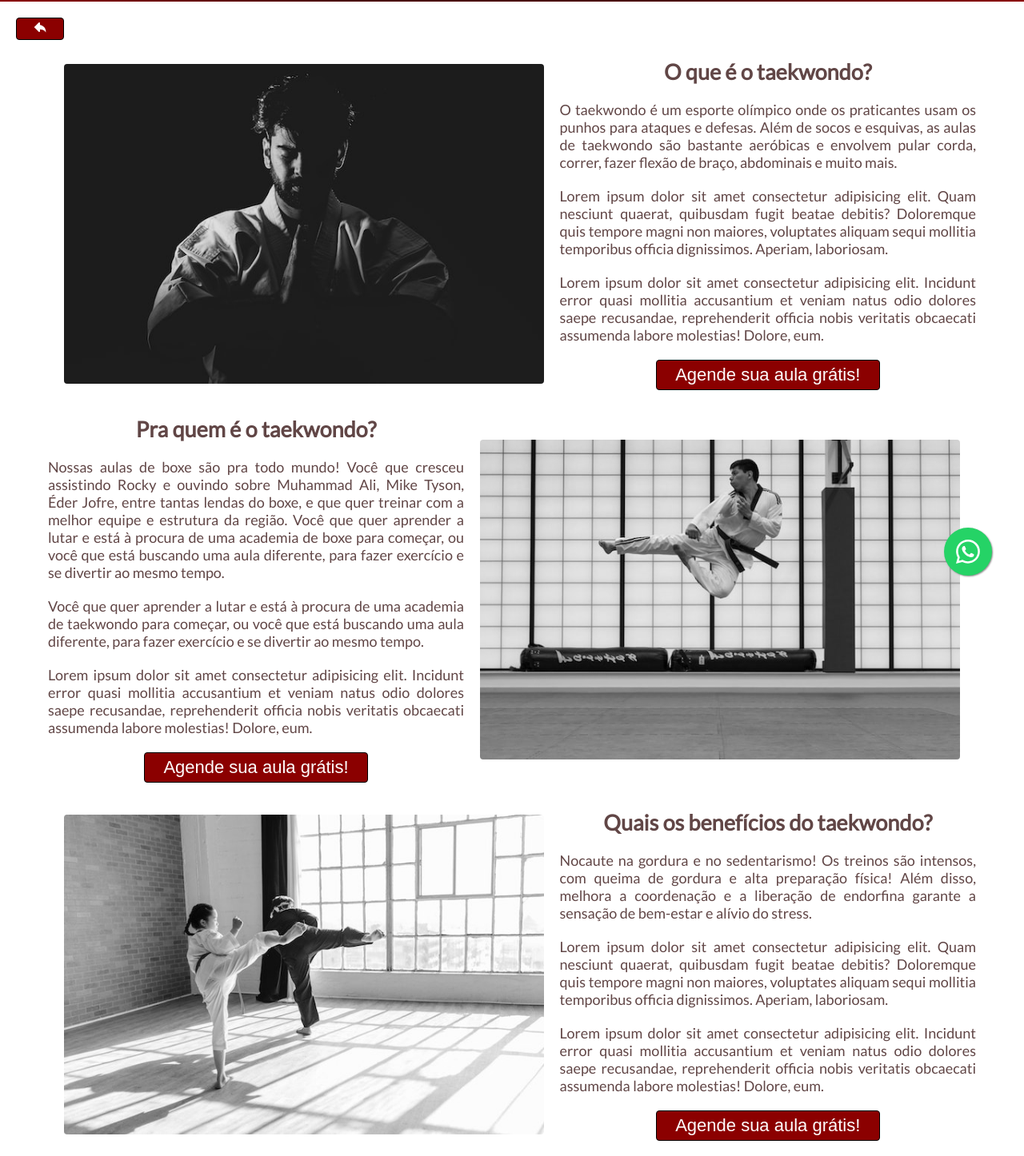
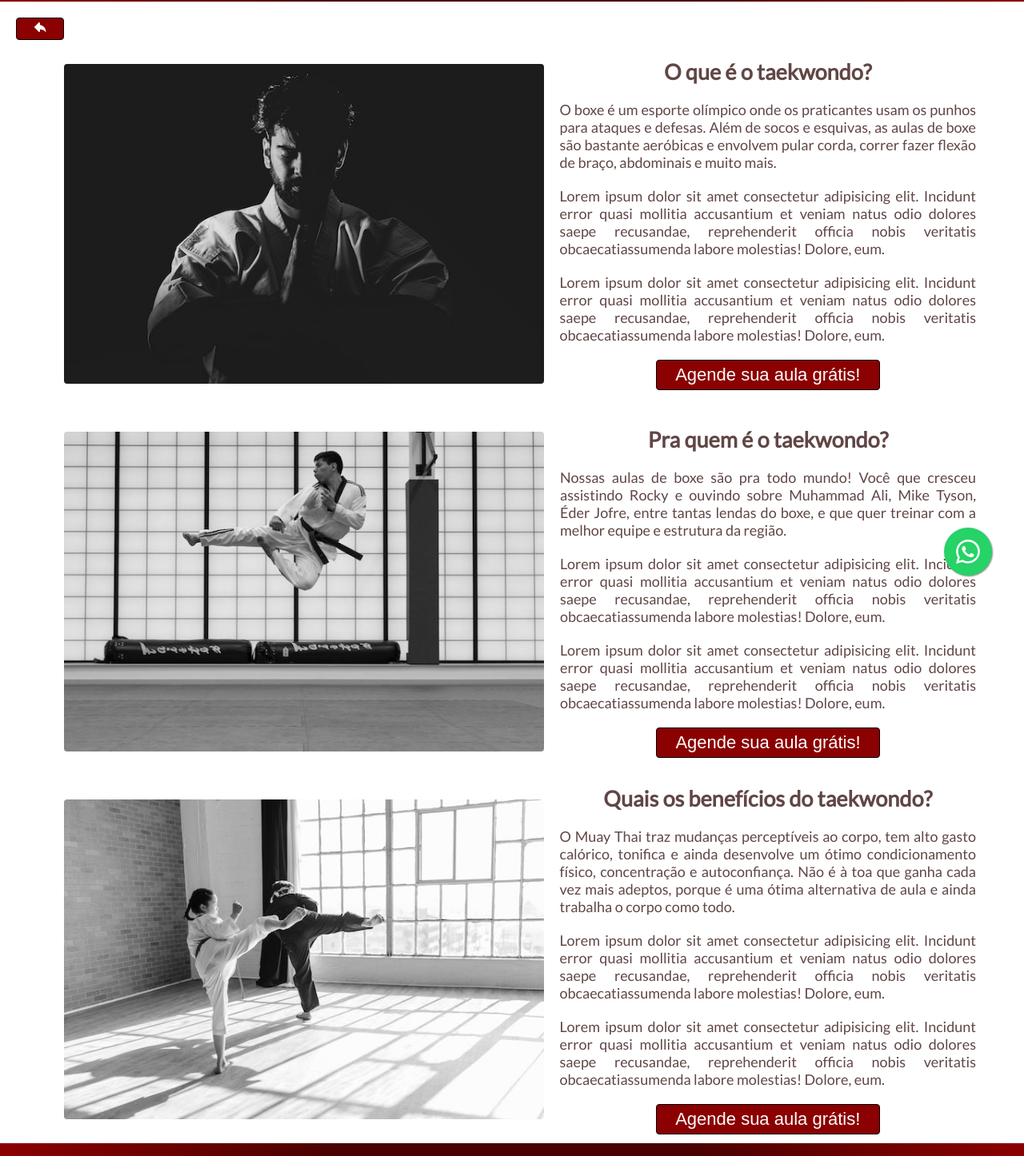
Before and after one commit to htamagnus/Site-Naja-Muay-Thai, a React (Create React App) app: page /taekwondo in a window 1280 px wide. Shown: the part 60-1506 px from the top of the page at 80% size. Built offline with nearby package versions, Linux system fonts and the light colour scheme; a web font is replaced by a local one.

Commit message:
refatoracao-com-array-map-taekwondo

```diff
--- a/src/pages/Taekwondo/Taekwondo.jsx
+++ b/src/pages/Taekwondo/Taekwondo.jsx
@@ -9,6 +9,38 @@ import { TiArrowBack } from "react-icons/ti";
 import { Link } from "react-router-dom";
 
 export default function MuayThai() {
+  const dadosTaekwondo = [
+    {
+      id: "1",
+      image: FotoTaekwondo,
+      title: "O que é o taekwondo?",
+      text: "O boxe é um esporte olímpico onde os praticantes usam os punhos para ataques e defesas. Além de socos e esquivas, as aulas de boxe são bastante aeróbicas e envolvem pular corda, correr fazer flexão de braço, abdominais e muito mais.",
+      text2:
+        "Lorem ipsum dolor sit amet consectetur adipisicing elit. Incidunt error quasi mollitia accusantium et veniam natus odio dolores saepe recusandae, reprehenderit officia nobis veritatis obcaecatiassumenda labore molestias! Dolore, eum.",
+      text3:
+        "Lorem ipsum dolor sit amet consectetur adipisicing elit. Incidunt error quasi mollitia accusantium et veniam natus odio dolores saepe recusandae, reprehenderit officia nobis veritatis obcaecatiassumenda labore molestias! Dolore, eum.",
+    },
+    {
+      id: "2",
+      image: FotoTaekwondo2,
+      title: "Pra quem é o taekwondo?",
+      text: "Nossas aulas de boxe são pra todo mundo! Você que cresceu assistindo Rocky e ouvindo sobre Muhammad Ali, Mike Tyson, Éder Jofre, entre tantas lendas do boxe, e que quer treinar com a melhor equipe e estrutura da região.",
+      text2:
+        "Lorem ipsum dolor sit amet consectetur adipisicing elit. Incidunt error quasi mollitia accusantium et veniam natus odio dolores saepe recusandae, reprehenderit officia nobis veritatis obcaecatiassumenda labore molestias! Dolore, eum.",
+      text3:
+        "Lorem ipsum dolor sit amet consectetur adipisicing elit. Incidunt error quasi mollitia accusantium et veniam natus odio dolores saepe recusandae, reprehenderit officia nobis veritatis obcaecatiassumenda labore molestias! Dolore, eum.",
+    },
+    {
+      id: "3",
+      image: FotoTaekwondo3,
+      title: "Quais os benefícios do taekwondo?",
+      text: "O Muay Thai traz mudanças perceptíveis ao corpo, tem alto gasto calórico, tonifica e ainda desenvolve um ótimo condicionamento físico, concentração e autoconfiança. Não é à toa que ganha cada vez mais adeptos, porque é uma ótima alternativa de aula e ainda trabalha o corpo como todo.",
+      text2:
+        "Lorem ipsum dolor sit amet consectetur adipisicing elit. Incidunt error quasi mollitia accusantium et veniam natus odio dolores saepe recusandae, reprehenderit officia nobis veritatis obcaecatiassumenda labore molestias! Dolore, eum.",
+      text3:
+        "Lorem ipsum dolor sit amet consectetur adipisicing elit. Incidunt error quasi mollitia accusantium et veniam natus odio dolores saepe recusandae, reprehenderit officia nobis veritatis obcaecatiassumenda labore molestias! Dolore, eum.",
+    },
+  ];
   return (
     <>
       <Texto texto="Taekwondo" />
@@ -17,98 +49,33 @@ export default function MuayThai() {
           <TiArrowBack />
         </button>
       </Link>
+      {dadosTaekwondo.map((data) => (
         <div className={styles.taekwondo}>
-        <img className={styles.taekwondo__foto} src={FotoTaekwondo} />
+          <img className={styles.taekwondo__foto} src={data.image} alt="depois"/>
           <section className={styles.taekwondo__textos}>
-          <h2 className={styles.taekwondo__titulo}>O que é o taekwondo?</h2>
+            <h2 className={styles.taekwondo__titulo}>{data.title}</h2>
             <p className={styles.taekwondo__paragrafo}>
-            O taekwondo é um esporte olímpico onde os praticantes usam os punhos
-            para ataques e defesas. Além de socos e esquivas, as aulas de
-            taekwondo são bastante aeróbicas e envolvem pular corda, correr,
-            fazer flexão de braço, abdominais e muito mais.
+              {data.text}
             </p>
             <p className={styles.taekwondo__paragrafo}>
-            Lorem ipsum dolor sit amet consectetur adipisicing elit. Quam
-            nesciunt quaerat, quibusdam fugit beatae debitis? Doloremque quis
-            tempore magni non maiores, voluptates aliquam sequi mollitia
-            temporibus officia dignissimos. Aperiam, laboriosam.
+              {data.text2}
             </p>
             <p className={styles.taekwondo__paragrafo}>
-            Lorem ipsum dolor sit amet consectetur adipisicing elit. Incidunt
-            error quasi mollitia accusantium et veniam natus odio dolores saepe
-            recusandae, reprehenderit officia nobis veritatis obcaecati
-            assumenda labore molestias! Dolore, eum.
+              {data.text3}
             </p>
-          <a href="https://wa.me/555198242196" target="_blank" rel="noreferrer">
+            <a
+              href="https://wa.me/555198242196"
+              target="_blank"
+              rel="noreferrer"
+            >
               <button className={styles.taekwondo__botao}>
                 Agende sua aula grátis!
               </button>
             </a>
           </section>
         </div>
+      ))}
 
-      <div className={styles.taekwondo}>
-        <section className={styles.taekwondo__textos}>
-          <h2 className={styles.taekwondo__titulo}>Pra quem é o taekwondo?</h2>
-          <p className={styles.taekwondo__paragrafo}>
-            Nossas aulas de boxe são pra todo mundo! Você que cresceu assistindo
-            Rocky e ouvindo sobre Muhammad Ali, Mike Tyson, Éder Jofre, entre
-            tantas lendas do boxe, e que quer treinar com a melhor equipe e
-            estrutura da região. Você que quer aprender a lutar e está à procura
-            de uma academia de boxe para começar, ou você que está buscando uma
-            aula diferente, para fazer exercício e se divertir ao mesmo tempo.
-          </p>
-          <p className={styles.taekwondo__paragrafo}>
-            Você que quer aprender a lutar e está à procura de uma academia de
-            taekwondo para começar, ou você que está buscando uma aula
-            diferente, para fazer exercício e se divertir ao mesmo tempo.
-          </p>
-          <p className={styles.taekwondo__paragrafo}>
-            Lorem ipsum dolor sit amet consectetur adipisicing elit. Incidunt
-            error quasi mollitia accusantium et veniam natus odio dolores saepe
-            recusandae, reprehenderit officia nobis veritatis obcaecati
-            assumenda labore molestias! Dolore, eum.
-          </p>
-          <a href="https://wa.me/555198242196" target="_blank" rel="noreferrer">
-          <button className={styles.taekwondo__botao}>
-            Agende sua aula grátis!
-          </button>
-          </a>
-        </section>
-        <img id={styles.esconder} className={styles.taekwondo__foto} src={FotoTaekwondo2} />
-      </div>
-
-      <div className={styles.taekwondo}>
-        <img id={styles.esconder} className={styles.taekwondo__foto} src={FotoTaekwondo3} />
-        <section className={styles.taekwondo__textos}>
-          <h2 className={styles.taekwondo__titulo}>
-            Quais os benefícios do taekwondo?
-          </h2>
-          <p className={styles.taekwondo__paragrafo}>
-            Nocaute na gordura e no sedentarismo! Os treinos são intensos, com
-            queima de gordura e alta preparação física! Além disso, melhora a
-            coordenação e a liberação de endorfina garante a sensação de
-            bem-estar e alívio do stress.
-          </p>
-          <p className={styles.taekwondo__paragrafo}>
-            Lorem ipsum dolor sit amet consectetur adipisicing elit. Quam
-            nesciunt quaerat, quibusdam fugit beatae debitis? Doloremque quis
-            tempore magni non maiores, voluptates aliquam sequi mollitia
-            temporibus officia dignissimos. Aperiam, laboriosam.
-          </p>
-          <p className={styles.taekwondo__paragrafo}>
-            Lorem ipsum dolor sit amet consectetur adipisicing elit. Incidunt
-            error quasi mollitia accusantium et veniam natus odio dolores saepe
-            recusandae, reprehenderit officia nobis veritatis obcaecati
-            assumenda labore molestias! Dolore, eum.
-          </p>
-          <a href="https://wa.me/555198242196" target="_blank" rel="noreferrer">
-          <button className={styles.taekwondo__botao}>
-            Agende sua aula grátis!
-          </button>
-          </a>
-        </section>
-      </div>
       <Texto texto="Turmas e horários taekwondo" />
 
       <div className={styles.horarios}>
--- a/src/pages/Taekwondo/Taekwondo.module.scss
+++ b/src/pages/Taekwondo/Taekwondo.module.scss
@@ -3,10 +3,7 @@
 .taekwondo {
   display: flex;
   align-items: center;
-  padding-right: 60px;
-  padding-left: 60px;
-  padding-top: 10px;
-  padding-bottom: 10px;
+  padding: 10px 60px 10px 60px;
   font-family: $fonte-padrao;
   font-size: 18px;
   color: $text-title;
```
Lines whose indentation alone changed are shown as unchanged.
